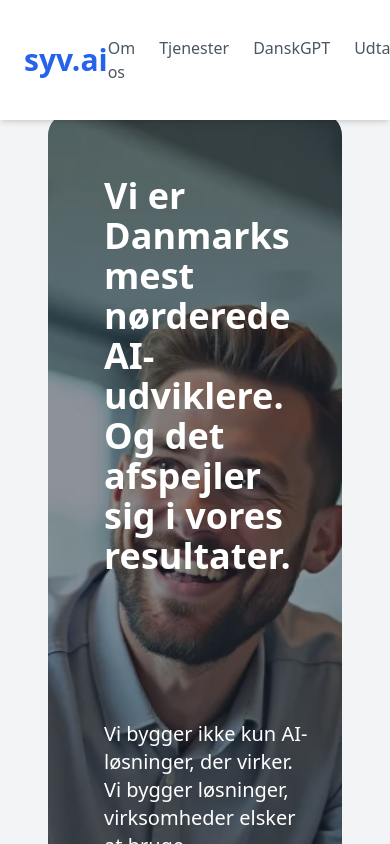
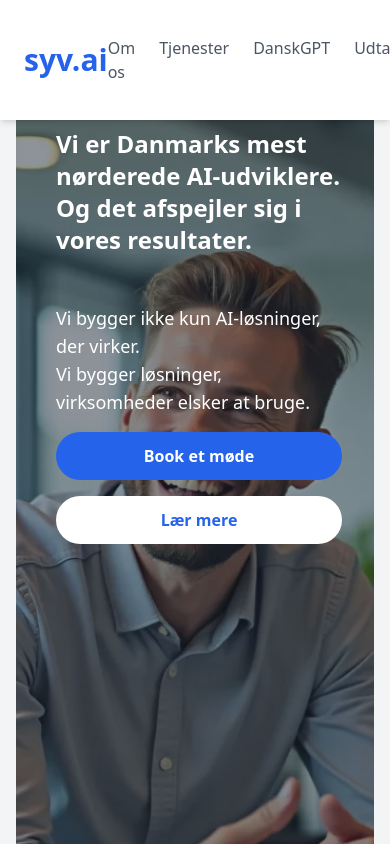
Before and after one commit to mhenrichsen/syv-ai-website, a React (Create React App) app: page / in a window 390 px wide. Shown: the top 844 px of the page. Built offline with nearby package versions, Linux system fonts and the light colour scheme.

Commit message:
better mobile fix

```diff
--- a/src/App.js
+++ b/src/App.js
@@ -114,9 +114,9 @@ const LandingPage = () => {
       </header>
 
       <main className="pt-20 px-4 md:px-8">
-      <div className="relative min-h-1/2 w-full overflow-hidden p-8 bg-gray-100">
+      <div className="relative min-h-screen w-full overflow-hidden bg-gray-100 p-4 sm:p-8">
       {/* Background image */}
-        <div className="absolute inset-8 bg-gray-800 rounded-3xl overflow-hidden">
+      <div className="absolute inset-0 sm:inset-8 bg-gray-800 rounded-3xl overflow-hidden">
         <img
           src="/images/image.webp"
           alt="Background"
@@ -124,32 +124,32 @@ const LandingPage = () => {
         />
       </div>
       {/* Content container */}
-        <div className="relative z-10 h-full flex flex-col justify-between p-8 md:py-8">
+      <div className="relative z-10 h-full flex flex-col justify-between p-4 sm:p-8">
         {/* Main text */}
-          <div className="max-w-2xl mt-8">
-            <h1 className="text-4xl md:text-6xl font-bold text-white mb-4 ml-6">
+        <div className="max-w-2xl mt-4 sm:mt-8">
+          <h1 className="text-2xl sm:text-4xl md:text-5xl lg:text-6xl font-bold text-white mb-4 ml-2 sm:ml-6">
             Vi er Danmarks mest nørderede AI-udviklere. Og det afspejler sig i vores resultater.
           </h1>
         </div>
         {/* Smaller text and buttons */}
-          <div className="max-w-2xl mb-8">
-            <p className="text-xl text-white mb-4 ml-6 pt-32">
+        <div className="max-w-2xl mb-4 sm:mb-8">
+          <p className="text-lg sm:text-xl text-white mb-4 ml-2 sm:ml-6 pt-8 sm:pt-16 lg:pt-32">
             Vi bygger ikke kun AI-løsninger, der virker. <br />
             Vi bygger løsninger, virksomheder elsker at bruge.
           </p>
           {/* Buttons */}
-            <div className="flex space-x-4 mt-8 ml-6">
+          <div className="flex flex-col sm:flex-row space-y-4 sm:space-y-0 sm:space-x-4 mt-4 sm:mt-8 ml-2 sm:ml-6">
             <a
               href="https://calendly.com/syv-ai/llm-generativ-ai-med-mads-henrichsen"
               target="_blank"
               rel="noopener noreferrer"
-                className="bg-blue-600 text-white px-6 py-3 rounded-full hover:bg-blue-700 transition duration-300 text-lg font-semibold"
+              className="bg-blue-600 text-white px-6 py-3 rounded-full hover:bg-blue-700 transition duration-300 text-base sm:text-lg font-semibold text-center"
             >
               Book et møde
             </a>
             <a
               href="#om"
-                className="bg-white text-blue-600 px-6 py-3 rounded-full hover:bg-gray-100 transition duration-300 text-lg font-semibold"
+              className="bg-white text-blue-600 px-6 py-3 rounded-full hover:bg-gray-100 transition duration-300 text-base sm:text-lg font-semibold text-center"
             >
               Lær mere
             </a>
```
Lines whose indentation alone changed are shown as unchanged.
